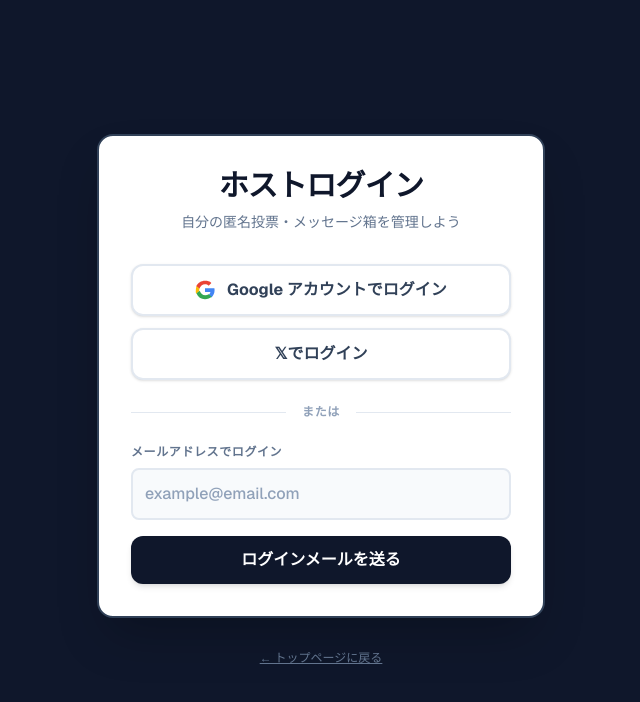
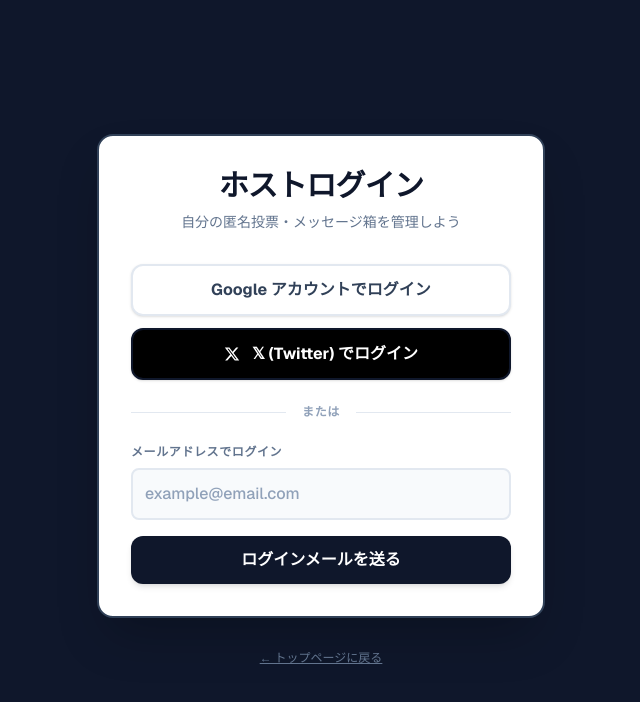
Before and after one commit to Abetu777/anonymous-box, a Next.js app: page /login in a window 1280 px wide. Shown: the top 702 px of the page, without its empty margins (319-959 px from the left). Built offline with nearby package versions, Linux system fonts and the light colour scheme; no server answers.

Commit message:
fix x login

```diff
--- a/app/login/page.tsx
+++ b/app/login/page.tsx
@@ -13,6 +13,16 @@ export default function LoginPage() {
       options: {
         // ログイン完了後に自動で管理画面（dashboard）へリダイレクト
         redirectTo: `${window.location.origin}/dashboard`
+      }
+    })
+    if (error) alert(error.message)
+  }
+
+  const handleTwitterLogin = async () => {
+  const { error } = await supabase.auth.signInWithOAuth({
+    provider: 'twitter', // twitterを指定
+    options: {
+      redirectTo: `${window.location.origin}/dashboard` // ログイン後はダッシュボードへ
     }
   })
   if (error) alert(error.message)
@@ -49,28 +59,28 @@ export default function LoginPage() {
 
         {/* -------------------- オプション1: ソーシャルログイン -------------------- */}
           <div className="space-y-3 mb-6">
+            {/* Googleボタン */}
             <button
               onClick={handleGoogleLogin}
               className="w-full flex items-center justify-center gap-3 bg-white hover:bg-slate-50 text-slate-700 font-bold py-3 px-4 border-2 border-slate-200 rounded-xl shadow-sm transition-all active:scale-[0.98] cursor-pointer"
             >
-            {/* GoogleのGマークを模した簡易アイコン */}
-            <svg className="w-5 h-5" viewBox="0 0 24 24">
-              <path fill="#EA4335" d="M12 5.04c1.66 0 3.2.57 4.4 1.74l3.24-3.24C17.67 1.63 15.02 1 12 1 7.37 1 3.4 3.65 1.48 7.52l3.86 3C6.27 7.6 8.87 5.04 12 5.04z"/>
-              <path fill="#4285F4" d="M23.48 12.25c0-.82-.07-1.62-.2-2.4H12v4.56h6.48c-.28 1.48-1.12 2.74-2.38 3.58l3.7 2.87c2.16-2 3.68-4.94 3.68-8.61z"/>
-              <path fill="#FBBC05" d="M5.34 10.52A7.16 7.16 0 0 1 5 12c0 .52.04 1.03.12 1.54l-3.86 3A11.91 11.91 0 0 1 1 12c0-1.66.34-3.24.96-4.68l3.38 3.2z"/>
-              <path fill="#34A853" d="M12 23c3.24 0 5.97-1.08 7.96-2.91l-3.7-2.87c-1.03.69-2.35 1.1-3.92 1.1-3.13 0-5.73-2.56-6.66-5.48l-3.86 3C3.4 20.35 7.37 23 12 23z"/>
-            </svg>
+              {/* (GoogleアイコンのSVGはそのまま維持してください) */}
               Google アカウントでログイン
             </button>
 
+            {/* 𝕏 (Twitter) ボタンの有効化！ */}
             <button
-            disabled
-            className="w-full flex items-center justify-center gap-3 bg-white hover:bg-slate-50 text-slate-700 font-bold py-3 px-4 border-2 border-slate-200 rounded-xl shadow-sm transition-all active:scale-[0.98] cursor-pointer"
+              onClick={handleTwitterLogin}
+              className="w-full flex items-center justify-center gap-3 bg-black hover:bg-slate-900 text-white font-bold py-3 px-4 border-2 border-slate-900 rounded-xl shadow-sm transition-all active:scale-[0.98] cursor-pointer"
             >
-            𝕏でログイン
+              {/* 𝕏のシンプルなロゴマーク */}
+              <svg className="w-4 h-4 fill-current" viewBox="0 0 24 24">
+                <path d="M18.244 2.25h3.308l-7.227 8.26 8.502 11.24H16.17l-5.214-6.817L4.99 21.75H1.68l7.73-8.835L1.254 2.25H8.08l4.713 6.231zm-1.161 17.52h1.833L7.084 4.126H5.117z"/>
+              </svg>
+              𝕏 (Twitter) でログイン
             </button>
+          </div>
 
-        </div>
 
         {/* 区切り線 */}
         <div className="flex items-center my-6">
```
Lines whose indentation alone changed are shown as unchanged.
